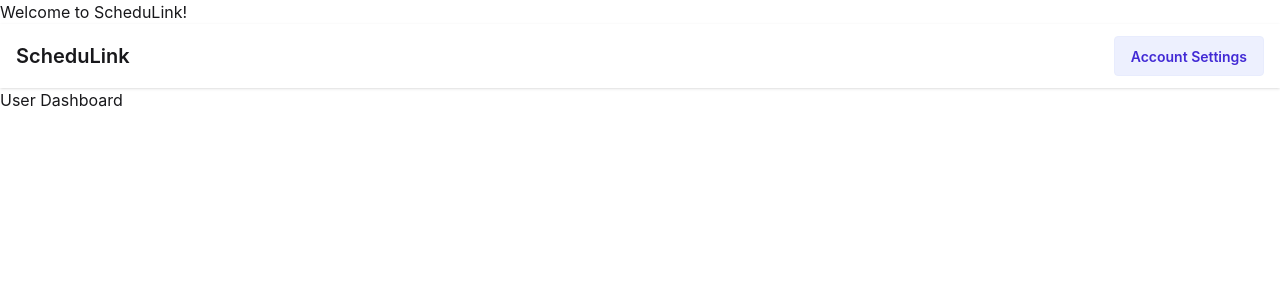
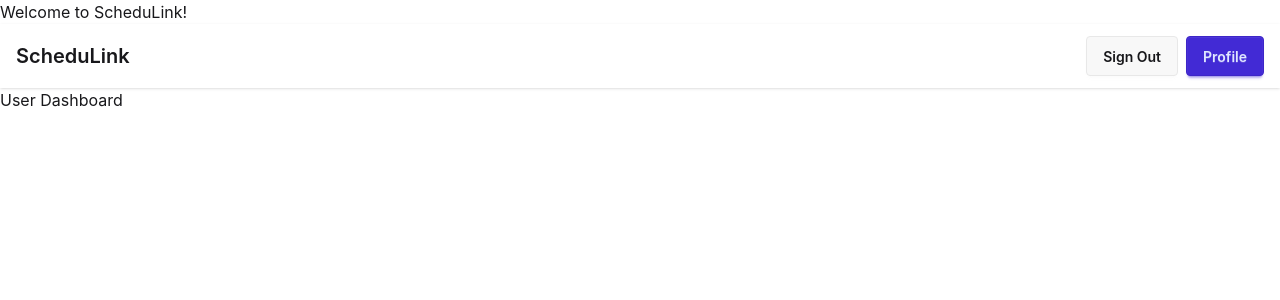
Before and after one commit to Lance-Tan/Schedule-Sharer, an Angular app in the folder ScheduLink-FrontEnd/: page /dashboard in a window 1280 px wide. Shown: the top 300 px of the page. Built offline with nearby package versions, Linux system fonts and the light colour scheme.

Commit message:
finish up navbar styling

```diff
--- a/ScheduLink-FrontEnd/src/app/components/nav-bar.component.ts
+++ b/ScheduLink-FrontEnd/src/app/components/nav-bar.component.ts
@@ -17,7 +17,8 @@ import { RouterLink } from '@angular/router';
             </div>
 
             <div *ngIf="signedIn">
-                <a routerLink='/account-settings' class="btn btn-soft btn-primary">Account Settings</a>
+                <button class="btn">Sign Out</button>
+                <a routerLink='/account-settings' class="ml-2 btn btn-primary">Profile</a>
             </div>
         </div>
     </div>
```
